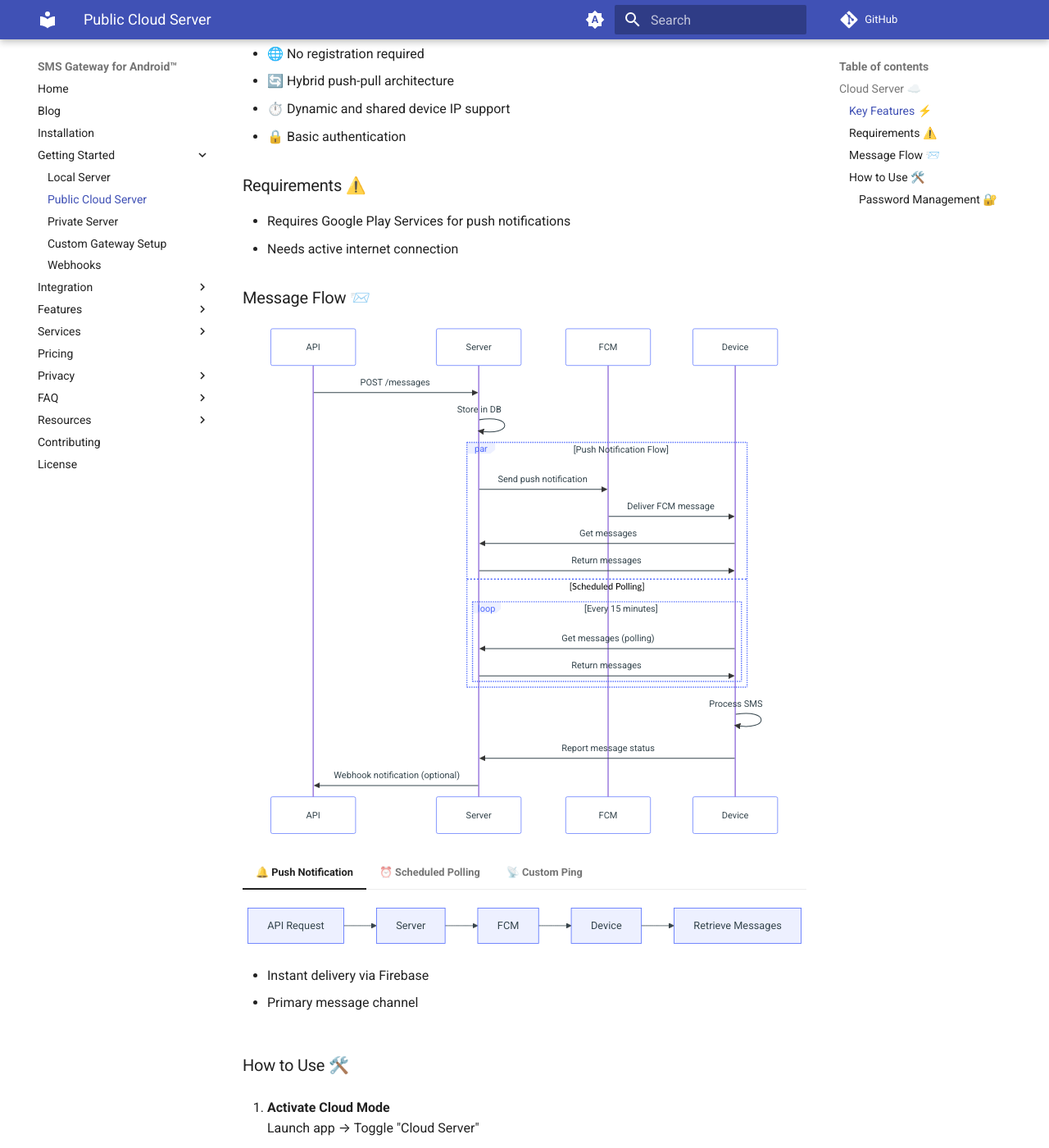
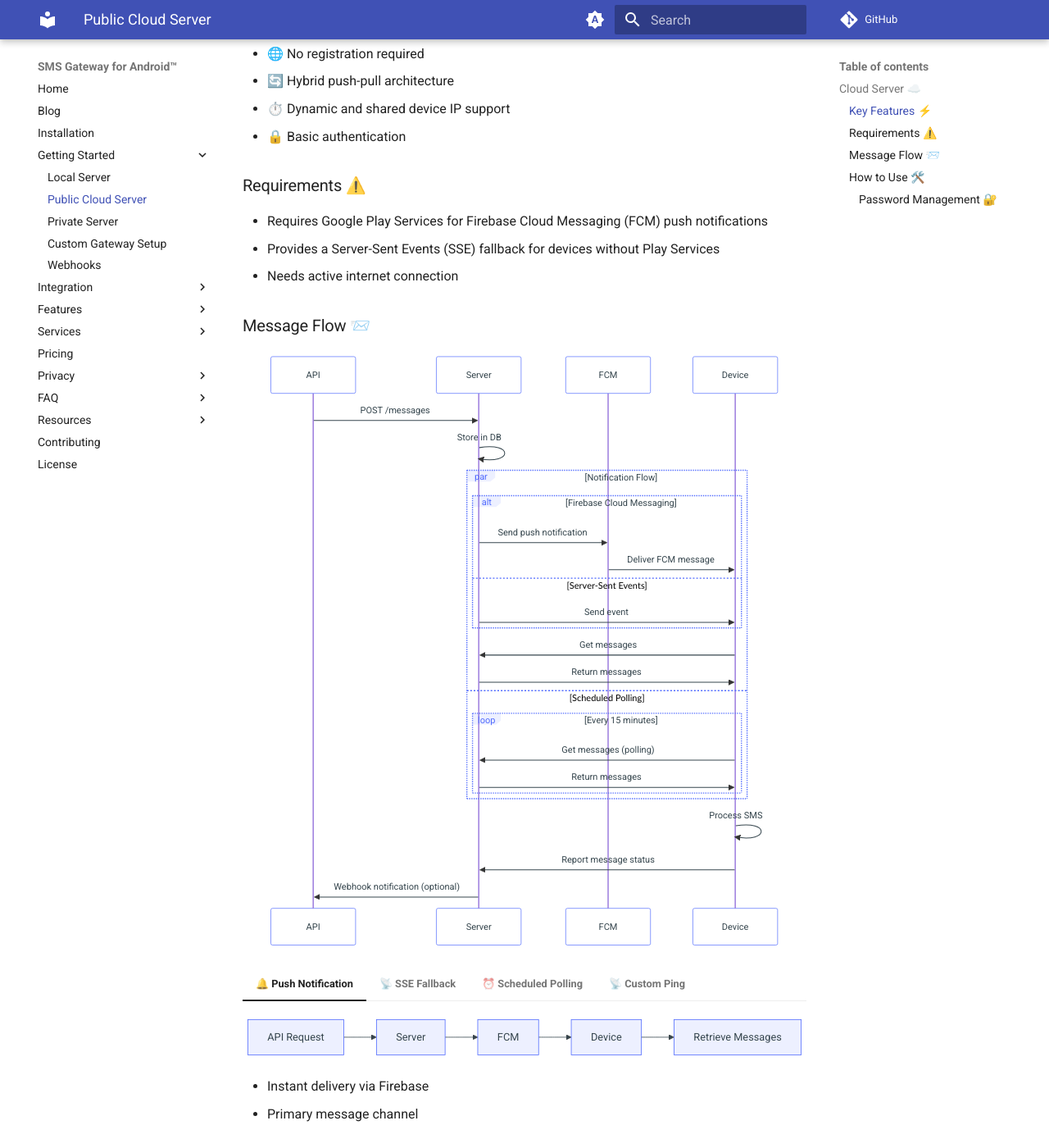
Before and after one commit to android-sms-gateway/docs-web, an MkDocs documentation site: the page built from docs/getting-started/public-cloud-server.md, in a window 1280 px wide and 1400 px high, scrolled down 307 px. Shown: the whole window at 82% size. Built offline with MkDocs 1.6.1 and Material for MkDocs 9.7.7, drawn with Linux system fonts in a browser that asks for light colours; emoji names are drawn with the system emoji font; comment, search, counter and statistics services are not loaded.

Commit message:
[getting-started] add SSE fallback information

````diff
--- a/docs/getting-started/public-cloud-server.md
+++ b/docs/getting-started/public-cloud-server.md
@@ -12,7 +12,8 @@
 - 🔒 Basic authentication
 
 ### Requirements ⚠️
-- Requires Google Play Services for push notifications
+- Requires Google Play Services for Firebase Cloud Messaging (FCM) push notifications
+- Provides a Server-Sent Events (SSE) fallback for devices without Play Services
 - Needs active internet connection
 
 ### Message Flow 📨
@@ -26,10 +27,13 @@
 
     API->>Server: POST /messages
     Server->>Server: Store in DB
-
-    par Push Notification Flow
-        Server->>FCM: Send push notification
-        FCM->>Device: Deliver FCM message
+    par Notification Flow
+        alt Firebase Cloud Messaging
+            Server->>FCM: Send push notification
+            FCM->>Device: Deliver FCM message
+        else Server-Sent Events
+            Server->>Device: Send event
+        end
         Device->>Server: Get messages
         Server->>Device: Return messages
     and Scheduled Polling
@@ -55,6 +59,19 @@
 
     - Instant delivery via Firebase
     - Primary message channel
+
+=== "📡 SSE Fallback"
+    ```mermaid
+    graph LR
+        A[API Request] --> B[Server]
+        B -->|SSE connection| C[Device]
+        C --> D[Retrieve Messages]
+    ```
+
+    - Fallback when FCM is unavailable
+    - Persistent connection for real-time events
+    - Shows persistent notification on device during operation
+    - May increase battery consumption due to the long-lived connection
 
 === "⏰ Scheduled Polling"
     ```mermaid
@@ -145,4 +162,4 @@
 
 ---
 
-[:material-book-open: Full API Documentation](https://capcom6.github.io/android-sms-gateway)
+[:material-book-open: Full API Documentation](https://api.sms-gate.app/)
````
